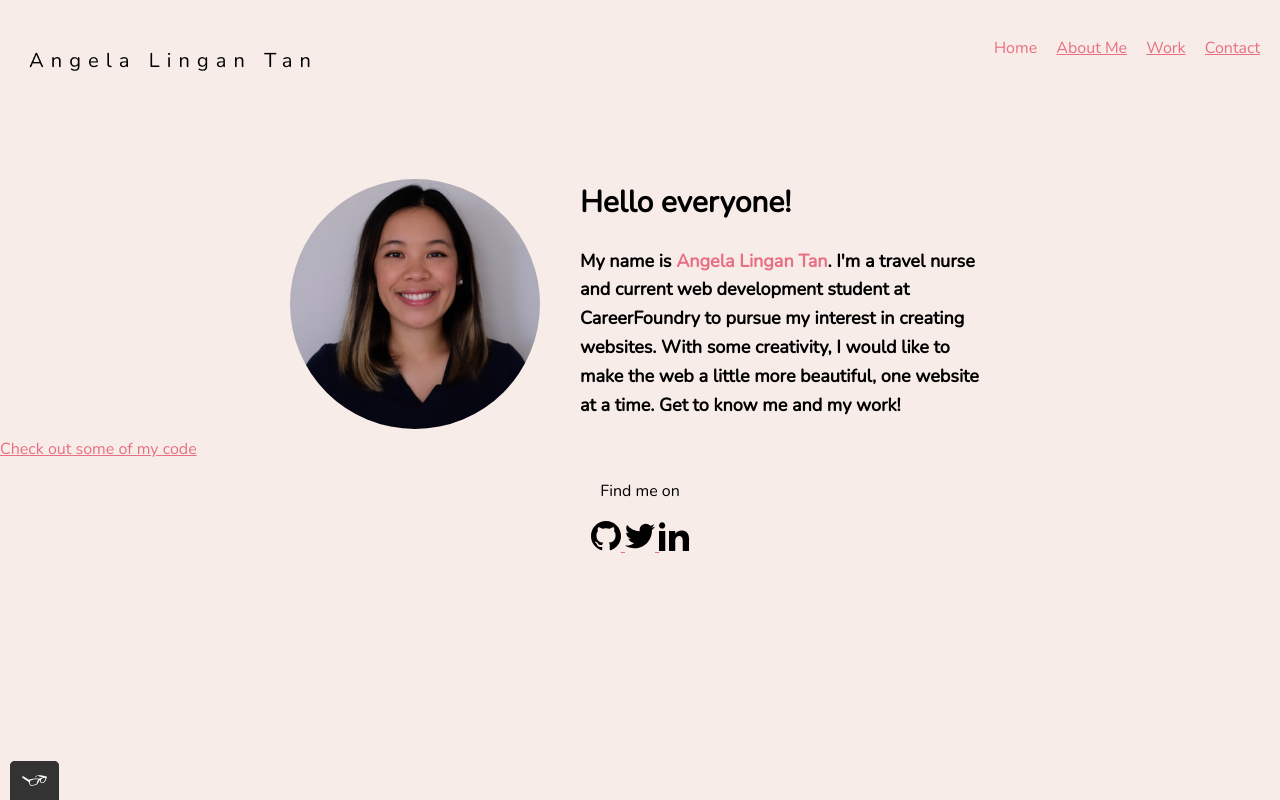
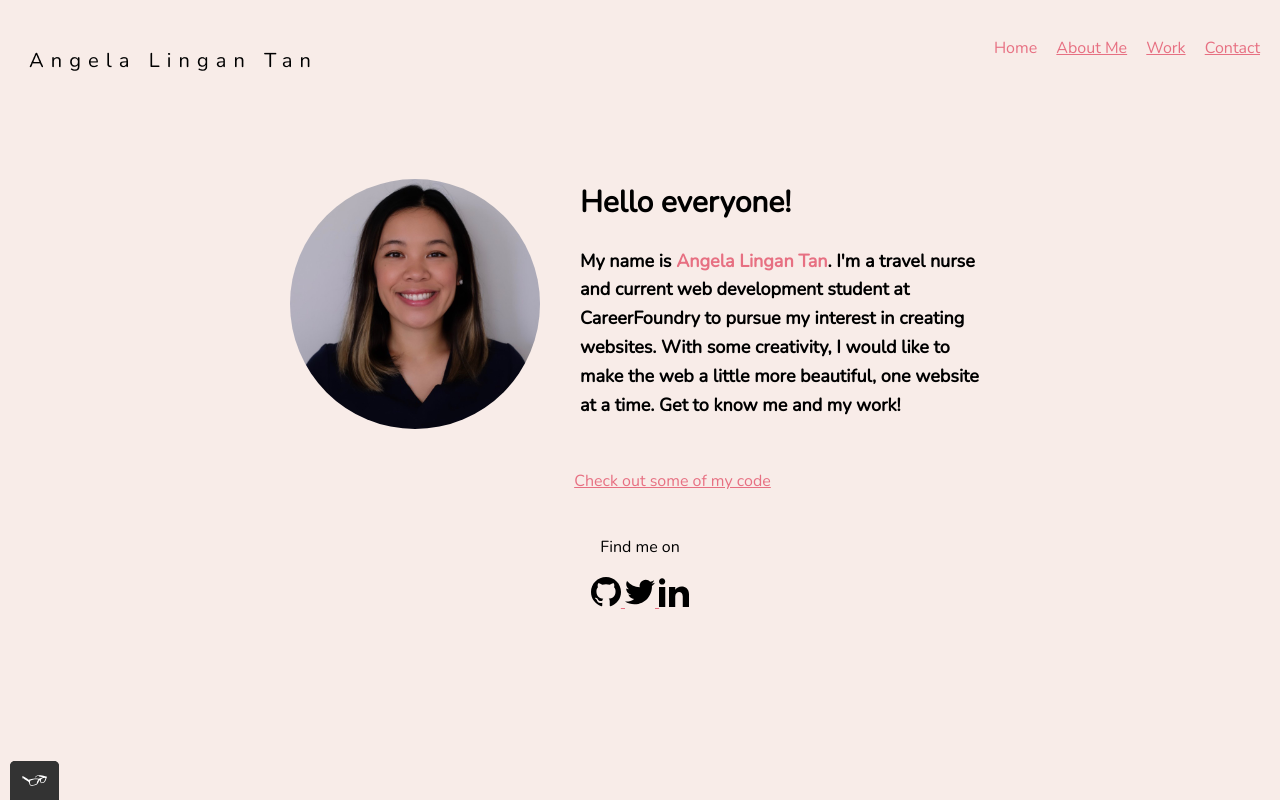
Before and after one commit to angelalingan/portfolio-website, a plain HTML site: page index.html in a window 1280 px wide. Drawn offline with nearby package versions, Linux system fonts and the light colour scheme.

Commit message:
Added CSS and updated declarations

```diff
--- a/css/style.production.css
+++ b/css/style.production.css
@@ -166,6 +166,19 @@ button:focus,
   max-width: 700px; /* will keep this “box” from exceeding 700px */
   margin: 0 auto; /* profile “box” is now centered on the page */
   margin-top: 50px;
+  margin-bottom: 50px;
+}
+
+.description {
+  max-width: 700px;
+  margin: 0 auto;
+}
+
+.code {
+  text-align: center;
+  margin-top: 30px;
+  margin-bottom: 40px;
+  margin-left: 65px;
 }
 
 /* -----End of Profile Items----- */
--- a/css/styles.css
+++ b/css/styles.css
@@ -149,6 +149,19 @@ button:focus,
   max-width: 700px; /* will keep this “box” from exceeding 700px */
   margin: 0 auto; /* profile “box” is now centered on the page */
   margin-top: 50px;
+  margin-bottom: 50px;
+}
+
+.description {
+  max-width: 700px;
+  margin: 0 auto;
+}
+
+.code {
+  text-align: center;
+  margin-top: 30px;
+  margin-bottom: 40px;
+  margin-left: 65px;
 }
 
 /* -----End of Profile Items----- */
```
